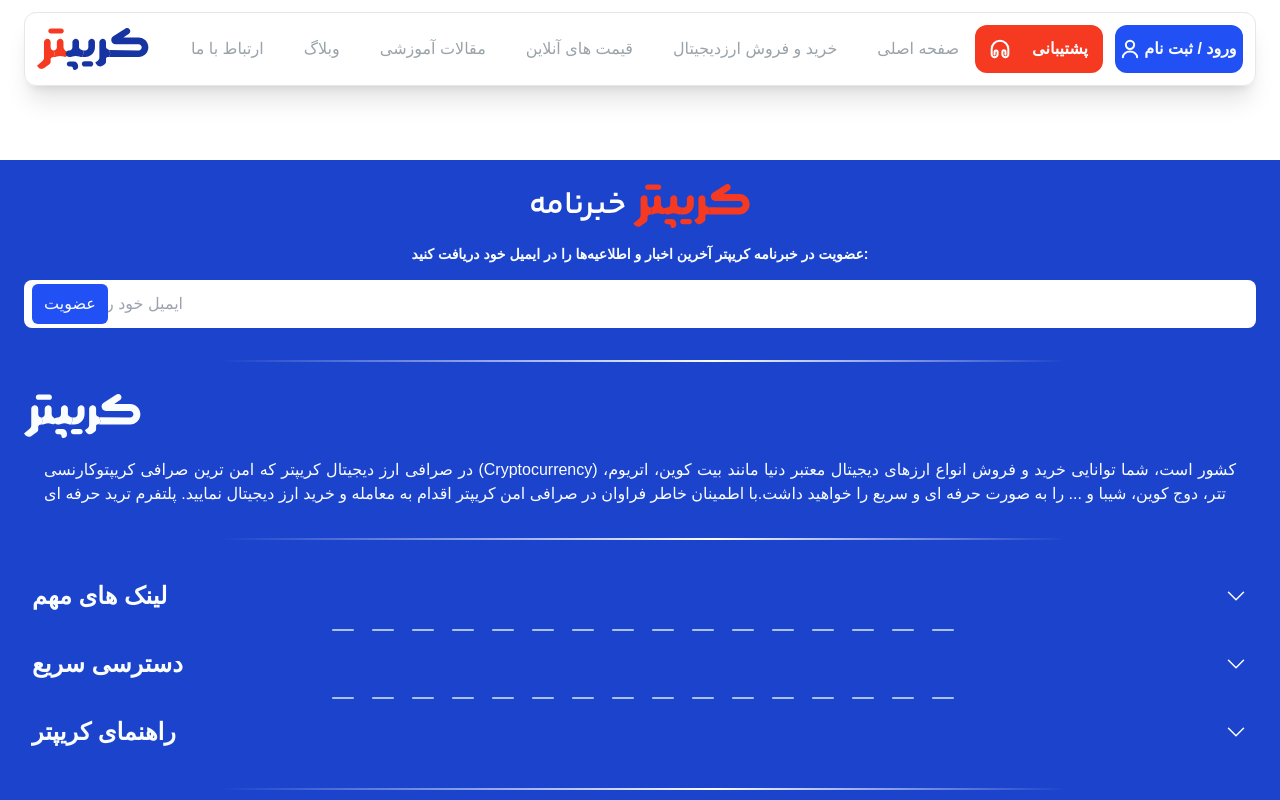
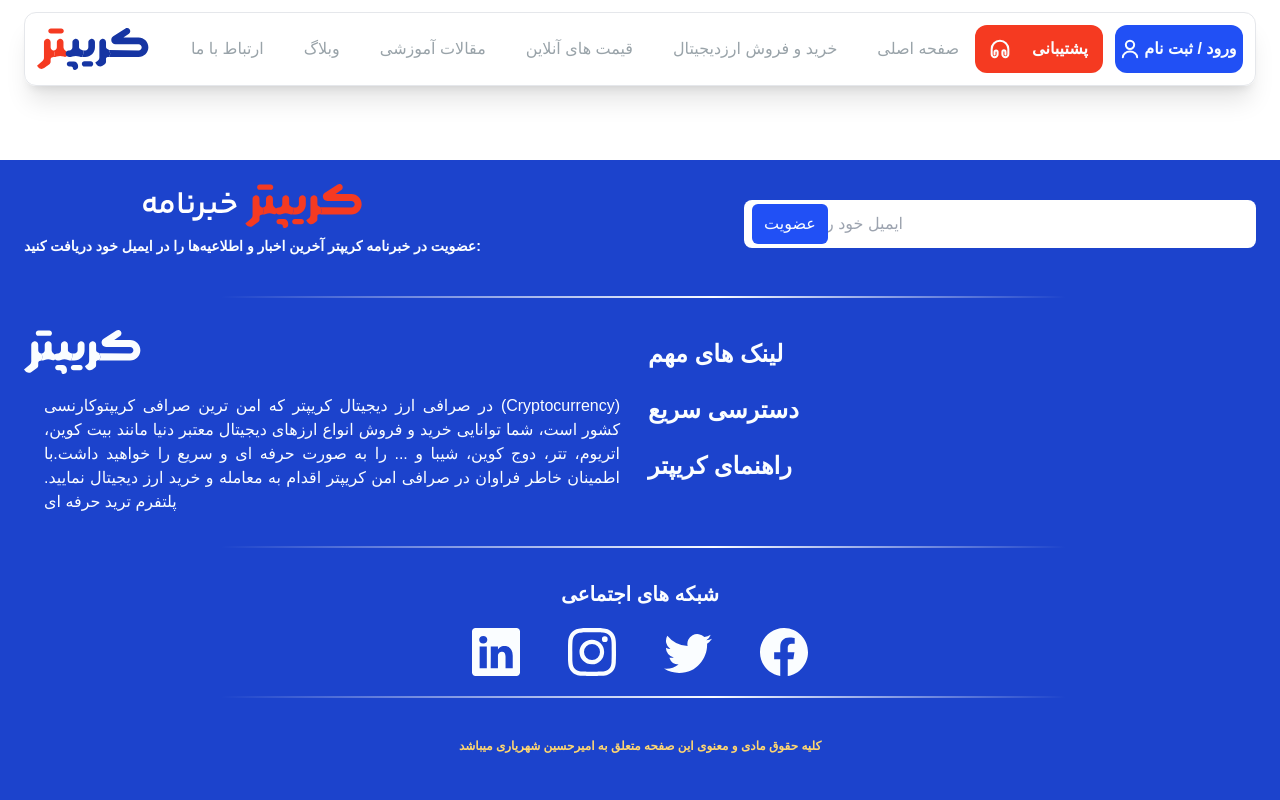
Before and after one commit to Amirwoas/crypter, a React app: page / in a window 1280 px wide. Shown: the top 800 px of the page. Built offline with nearby package versions, Linux system fonts and the light colour scheme; the HTML template or start-up script is replaced by a standard one.

Commit message:
process of footer 85%

```diff
--- a/src/components/Footer/index.jsx
+++ b/src/components/Footer/index.jsx
@@ -8,9 +8,10 @@ export const Footer = () => {
       <div className="w-full h-full pt-40">
         <div className="bg-BlueRibbon-600 text-Foam-50 p-6 w-full flex-col h-auto flex">
           {/* subscribe*/}
-          <div className="w-full flex flex-col items-center justify-center">
+          <div className="w-full flex flex-col md:flex-row items-center justify-center md:justify-between gap-x-10">
             {/* logo and title */}
-            {/* logo */}
+            <div className='flex flex-col items-center justify-center'>
+                 {/* logo */}
             <div className="w-full flex flex-row-reverse gap-x-2 items-center justify-center">
               <span>
                 <svg
@@ -62,13 +63,14 @@ export const Footer = () => {
               </span>
             </div>
             {/* text */}
-            <p className="font-semibold text-sm py-4 text-center w-full">
+            <p className="font-semibold text-sm py-4 md:py-2 text-center w-full">
               عضویت در خبرنامه کریپتر آخرین اخبار و اطلاعیه‌ها را در ایمیل خود دریافت
               کنید:
             </p>
+            </div>
 
             {/* input */}
-            <label className="flex w-full h-12 relative">
+            <label className="flex w-full h-12 relative max-w-lg">
               <input
                 className="w-full h-full px-4 focus:outline-BlueRibbon-500 focus:outline-1 rounded-lg"
                 placeholder="ایمیل خود را وارد کنید"
@@ -79,11 +81,12 @@ export const Footer = () => {
                 عضویت
               </button>
             </label>
+          </div>
             {/* line */}
             <span className="w-full h-0.5 line my-8"></span>
-          </div>
           {/* About crypter */}
-          <div className="flex flex-col gap-y-5">
+          <div className='flex flex-col md:flex-row'>
+            <div className="flex flex-col gap-y-5 md:max-w-[50%]">
             <span>
               <svg
                 width="117"
@@ -127,15 +130,15 @@ export const Footer = () => {
             </span>
           </div>
           {/* line */}
-          <span className="w-full h-0.5 line my-8"></span>
+          <span className="w-full h-0.5 line my-8 md:hidden"></span>
           {/* accordition */}
-          <div className="flex flex-col gap-y-2">
+          <div className="flex flex-col gap-y-2 md:w-full">
             {/* accored 1 */}
             <div>
               {/* title */}
               <span onClick={() => setAccord(!accord)} className="font-extrabold text-2xl flex items-center justify-between p-2">
                 <span>لینک های مهم</span>
-                <span className="duration-300">
+                <span className="duration-300 md:hidden">
                   <svg
                     xmlns="http://www.w3.org/2000/svg"
                     fill="none"
@@ -181,7 +184,7 @@ export const Footer = () => {
               </div>
             </div>
             {/* line */}
-            <span className="w-full">
+            <span className="w-full md:hidden">
               <svg
                 className="w-full h-1"
                 viewBox="0 0 315 2"
@@ -202,7 +205,7 @@ export const Footer = () => {
               {/* title */}
               <span onClick={() => setAccord(!accord)} className="font-extrabold text-2xl flex items-center justify-between p-2">
                 <span>دسترسی سریع</span>
-                <span className="duration-300">
+                <span className="duration-300 md:hidden">
                   <svg
                     xmlns="http://www.w3.org/2000/svg"
                     fill="none"
@@ -259,7 +262,7 @@ export const Footer = () => {
               </div>
             </div>
             {/* line */}
-            <span className="w-full">
+            <span className="w-full md:hidden">
               <svg
                 className="w-full h-1"
                 viewBox="0 0 315 2"
@@ -280,7 +283,7 @@ export const Footer = () => {
               {/* title */}
               <span onClick={() => setAccord(!accord)} className="font-extrabold text-2xl flex items-center justify-between p-2">
                 <span>راهنمای کریپتر</span>
-                <span className="duration-300">
+                <span className="duration-300 md:hidden">
                   <svg
                     xmlns="http://www.w3.org/2000/svg"
                     fill="none"
@@ -324,6 +327,7 @@ export const Footer = () => {
               </div>
             </div>
           </div>
+            </div>
           {/* line */}
           <span className="w-full h-0.5 line my-8"></span>
             {/* social media */}
```
